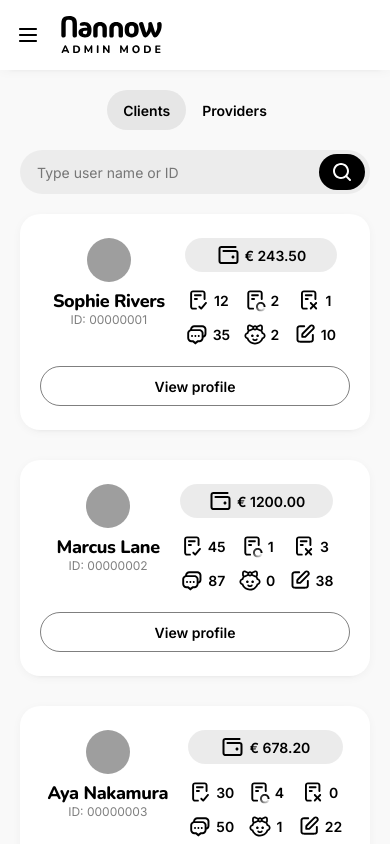
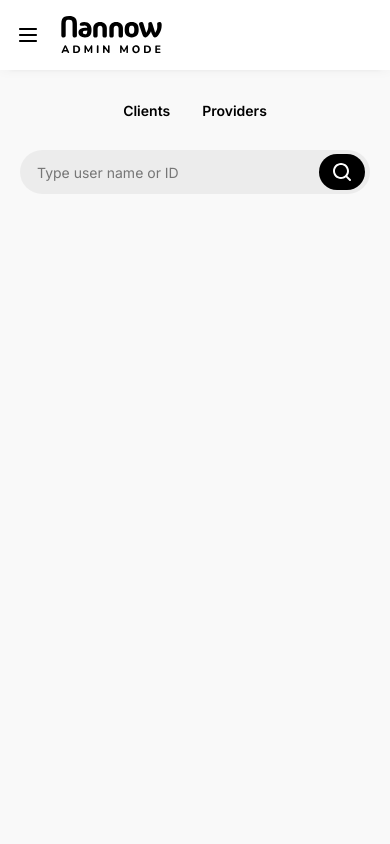
Before and after one commit to robertasRobotas/nannow-admin-panel, a Next.js app: page / in a window 390 px wide. Shown: the top 844 px of the page. Built offline with nearby package versions, Linux system fonts and the light colour scheme; grey boxes are pictures that could not be loaded.

Commit message:
work on users heading

```diff
--- a/components/Button/Button.tsx
+++ b/components/Button/Button.tsx
@@ -3,16 +3,25 @@ import styles from "./button.module.css";
 type ButtonProps = {
   title: string;
   type: string;
+  onClick: () => void;
+  isSelected?: boolean;
   isDisabled?: boolean;
 };
 
-const Button = ({ title, type, isDisabled = false }: ButtonProps) => {
+const Button = ({
+  title,
+  type,
+  onClick,
+  isSelected = false,
+  isDisabled = false,
+}: ButtonProps) => {
   return (
     <button
+      onClick={onClick}
       disabled={isDisabled}
       className={`${styles.main} ${styles[type]} ${
-        isDisabled && styles.disabled
-      }`}
+        isSelected && styles.selected
+      } ${isDisabled && styles.disabled}`}
     >
       {title}
     </button>
--- a/components/Button/button.module.css
+++ b/components/Button/button.module.css
@@ -12,6 +12,14 @@
   box-sizing: border-box;
   align-self: stretch;
   white-space: nowrap;
+}
+
+.PLAIN:hover {
+  background: rgba(2, 2, 2, 0.05);
+}
+
+.PLAIN:active {
+  background: rgba(2, 2, 2, 0.12);
 }
 
 .OUTLINED {
@@ -32,7 +40,7 @@
   color: white;
 }
 
-.BLACK:hover {
+.BLACK:hover:enabled {
   background-color: #313131;
 }
 
@@ -40,12 +48,16 @@
   background-color: white;
 }
 
-.WHITE:hover {
+.WHITE:hover:enabled {
   background-color: #8d8d8d;
 }
 
-.WHITE:active {
+.WHITE:active:enabled {
   background-color: #5c5c5c;
+}
+
+.selected {
+  background: rgba(2, 2, 2, 0.08);
 }
 
 .disabled {
--- a/components/Users/Heading/Heading.tsx
+++ /dev/null
@@ -1,19 +0,0 @@
-import HeaderButton from "@/components/HeaderButton/HeaderButton";
-import styles from "./heading.module.css";
-import SearchBar from "@/components/SearchBar/SearchBar";
-
-const Heading = () => {
-  return (
-    <div className={styles.main}>
-      <div className={styles.headingLeftSide}>
-        <HeaderButton title="Clients" isActive={true} />
-        <HeaderButton title="Providers" isActive={false} />
-      </div>
-      <div>
-        <SearchBar placeholder="Type user name or ID" />
-      </div>
-    </div>
-  );
-};
-
-export default Heading;
--- a/components/Users/Heading/heading.module.css
+++ /dev/null
@@ -1,23 +0,0 @@
-.main {
-  display: flex;
-  justify-content: space-between;
-  align-items: center;
-  padding-bottom: 30px;
-}
-
-.headingLeftSide {
-  display: flex;
-}
-
-@media (max-width: 936px) {
-  .headingLeftSide {
-    margin: auto;
-  }
-
-  .main {
-    flex-direction: column;
-    gap: 20px;
-    align-items: normal;
-    padding-bottom: 20px;
-  }
-}
--- a/components/Users/Users.tsx
+++ b/components/Users/Users.tsx
@@ -1,12 +1,40 @@
+import { useState } from "react";
+import Button from "../Button/Button";
+import SearchBar from "../SearchBar/SearchBar";
 import Cards from "./Cards/Cards";
-import Heading from "./Heading/Heading";
 import styles from "./users.module.css";
 
 const Users = () => {
+  const [isSelectedClients, setSelectedClients] = useState(false);
+  const [isSelectedProviders, setSelectedProviders] = useState(false);
   return (
     <div className={styles.main}>
-      <Heading />
-      <Cards />
+      <div className={styles.heading}>
+        <div className={styles.headingLeftSide}>
+          <Button
+            onClick={() => {
+              setSelectedProviders(false);
+              setSelectedClients(true);
+            }}
+            title="Clients"
+            type="PLAIN"
+            isSelected={isSelectedClients}
+          />
+          <Button
+            onClick={() => {
+              setSelectedProviders(true);
+              setSelectedClients(false);
+            }}
+            title="Providers"
+            type="PLAIN"
+            isSelected={isSelectedProviders}
+          />
+        </div>
+        <div>
+          <SearchBar placeholder="Type user name or ID" />
+        </div>
+      </div>
+      {isSelectedClients && <Cards />}
     </div>
   );
 };
--- a/components/Users/users.module.css
+++ b/components/Users/users.module.css
@@ -1,9 +1,31 @@
 .main {
   padding: 38px 86px;
+}
+
+.heading {
+  display: flex;
+  justify-content: space-between;
+  align-items: center;
+  padding-bottom: 30px;
+}
+
+.headingLeftSide {
+  display: flex;
 }
 
 @media (max-width: 936px) {
   .main {
     padding: 20px;
   }
+
+  .headingLeftSide {
+    margin: auto;
+  }
+
+  .heading {
+    flex-direction: column;
+    gap: 20px;
+    align-items: normal;
+    padding-bottom: 20px;
+  }
 }
```
